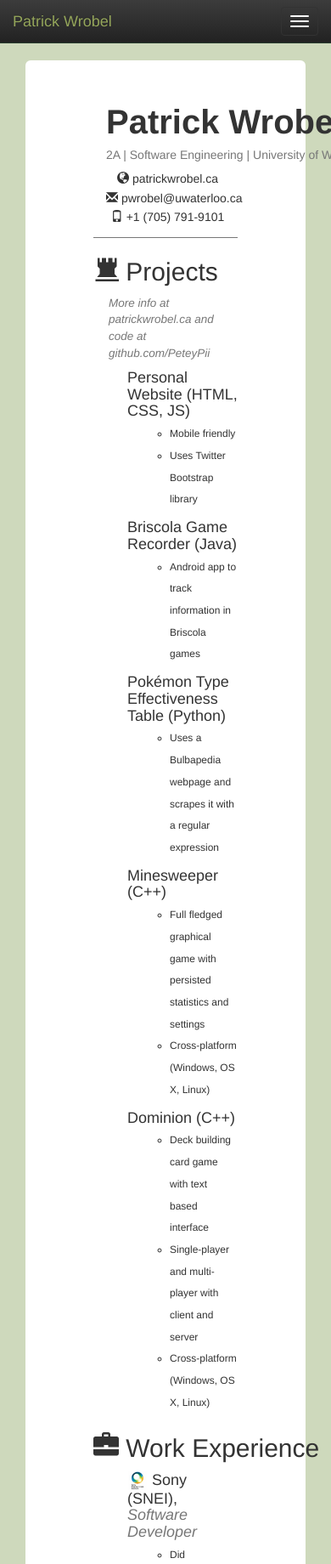
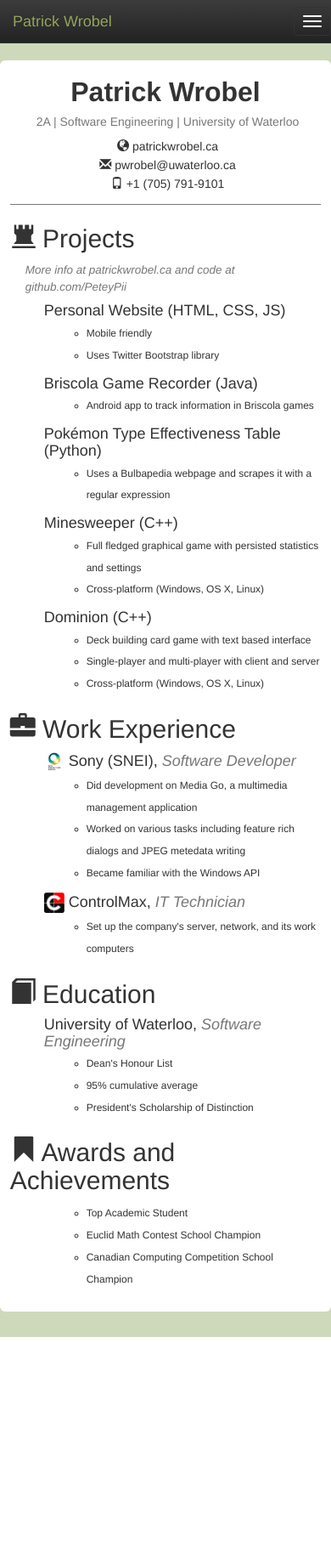
Before and after one commit to PeteyPii/PersonalWebsite, a web app: file resume.html in a window 390 px wide; the page is wider, and only the part inside the window is pictured. Shown: the top 1840 px of that part at 85% size. After the commit the page ends 1573 px from the top of that part, so only its background shows below. Run offline with its HTML, style and script files only (its server is not run), Linux system fonts and the light colour scheme; some libraries are stand-ins or nearby versions.

Commit message:
Fixed mobile view properly for resume

```diff
--- a/css/resume.css
+++ b/css/resume.css
@@ -23,6 +23,13 @@
   font-weight: 900;
 }
 
+#resume-body
+{
+  margin-left: 50px;
+  margin-right: 50px;
+  margin-bottom: 30px;
+}
+
 .jumbotron
 {
   background: #FFFFFF;
@@ -31,38 +38,6 @@
 .jumbotron h2
 {
   white-space: nowrap;
-}
-
-@media (max-width: 767px)
-{
-  .title
-  {
-    text-align: center;
-  }
-
-  .uw-se
-  {
-    margin-bottom: 100px;
-    text-align: center;
-  }
-
-  .jumbotron h4
-  {
-    text-align: center;
-  }
-}
-
-@media (min-width: 768px)
-{
-  .title
-  {
-    margin-left: -8px;
-  }
-
-  .uw-se
-  {
-    margin-left: -5px;
-  }
 }
 
 .jumbotron h3
@@ -139,3 +114,78 @@
 {
   background: #ABC147;
 }
+
+@media (max-width: 767px)
+{
+  .navbar-brand
+  {
+    margin-left: 15px;
+  }
+
+  .jumbotron
+  {
+    padding: 0px;
+    padding-bottom: 15px;
+  }
+
+  .container
+  {
+    padding: 0px;
+  }
+
+  .title
+  {
+    font-size: 32px;
+    font-weight: 900;
+    text-align: center;
+    white-space: normal;
+  }
+
+  .uw-se
+  {
+    margin-bottom: 100px;
+    text-align: center;
+    white-space: normal;
+  }
+
+  #resume-body
+  {
+    margin-left: 3%;
+    margin-right: 3%;
+    margin-bottom: 0px;
+  }
+
+  .jumbotron h2
+  {
+    white-space: normal;
+  }
+
+  .jumbotron h4
+  {
+    text-align: center;
+    white-space: normal;
+  }
+
+  .jumbotron ul
+  {
+    margin-left: 0px;
+  }
+
+  .jumbotron li
+  {
+    margin-left: 50px;
+  }
+}
+
+@media (min-width: 768px)
+{
+  .title
+  {
+    margin-left: -8px;
+  }
+
+  .uw-se
+  {
+    margin-left: -5px;
+  }
+}
--- a/resume.html
+++ b/resume.html
@@ -105,7 +105,7 @@
           </div>
           <div class="col-lg-9 col-xs-12">
             <div class="jumbotron">
-              <div style="margin-left: 50px; margin-right: 50px; margin-bottom: 30px;">
+              <div id="resume-body">
                 <div class="container">
                   <div class="row">
                     <div class="col-sm-6">
```
